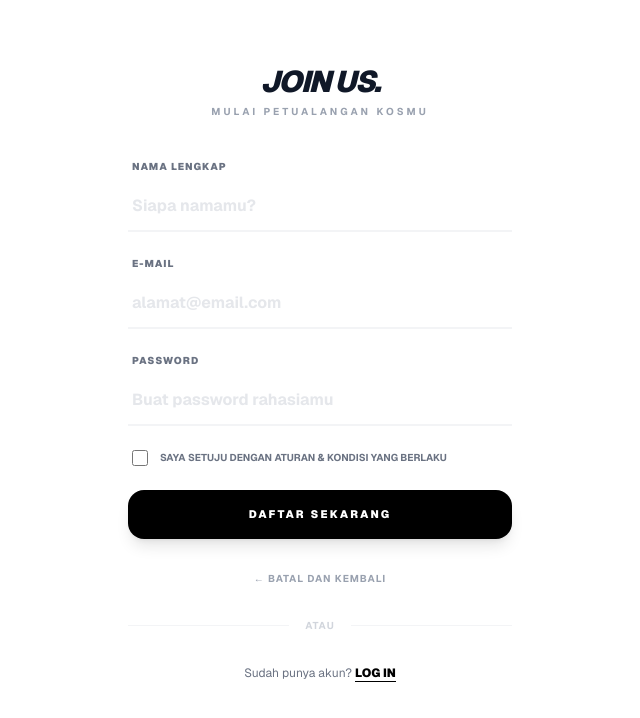
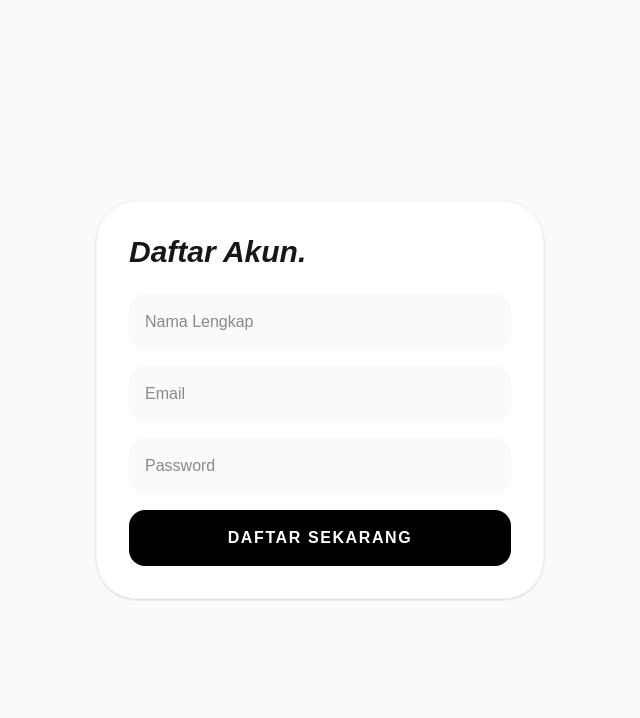
Before and after one commit to Exalty/kosfriendly, a Next.js app: page /register in a window 1280 px wide. Shown: the top 718 px of the page, without its empty margins (320-960 px from the left). Built offline with nearby package versions, Linux system fonts and the light colour scheme.

Commit message:
mod register

```diff
--- /dev/null
+++ b/app/register/RegisterForm.tsx
@@ -0,0 +1,56 @@
+'use client'
+
+import { useSearchParams } from 'next/navigation'
+import { useState } from 'react'
+// Import action register kamu di sini, misal:
+// import { registerAction } from './action'
+
+export default function RegisterForm() {
+  const searchParams = useSearchParams()
+  const error = searchParams.get('error')
+  const [loading, setLoading] = useState(false)
+
+  return (
+    <div className="w-full max-w-md p-8 bg-white rounded-[2.5rem] shadow-sm border border-gray-100">
+      <h1 className="text-3xl font-black italic mb-6">Daftar Akun.</h1>
+
+      {error && (
+        <div className="bg-red-50 text-red-500 p-4 rounded-2xl mb-4 text-xs font-bold uppercase">
+          {error === 'CredentialsSignin' ? 'Email atau Password Salah' : 'Terjadi Kesalahan'}
+        </div>
+      )}
+
+      <form className="space-y-4">
+        {/* Input fields kamu di sini (Nama, Email, Password, dll) */}
+        <input
+          name="nama"
+          placeholder="Nama Lengkap"
+          className="w-full p-4 bg-gray-50 rounded-2xl focus:outline-none focus:ring-2 focus:ring-indigo-500"
+          required
+        />
+        <input
+          name="email"
+          type="email"
+          placeholder="Email"
+          className="w-full p-4 bg-gray-50 rounded-2xl focus:outline-none focus:ring-2 focus:ring-indigo-500"
+          required
+        />
+        <input
+          name="password"
+          type="password"
+          placeholder="Password"
+          className="w-full p-4 bg-gray-50 rounded-2xl focus:outline-none focus:ring-2 focus:ring-indigo-500"
+          required
+        />
+
+        <button
+          type="submit"
+          disabled={loading}
+          className="w-full bg-black text-white py-4 rounded-2xl font-black uppercase tracking-widest active:scale-95 transition-all disabled:opacity-50"
+        >
+          {loading ? 'Proses...' : 'Daftar Sekarang'}
+        </button>
+      </form>
+    </div>
+  )
+}
--- a/app/register/page.tsx
+++ b/app/register/page.tsx
@@ -1,159 +1,20 @@
-'use client'
-
-import { useState } from 'react'
-import { useRouter } from 'next/navigation'
-import { useSearchParams } from 'next/navigation'
-import Link from 'next/link'
+import { Suspense } from 'react'
+import RegisterForm from './RegisterForm'
 
 export default function RegisterPage() {
-  const searchParams = useSearchParams()
-  const kamarId = searchParams.get('kamarId')
-  const router = useRouter()
-  const [nama, setNama] = useState('')
-  const [email, setEmail] = useState('')
-  const [password, setPassword] = useState('')
-  const [setuju, setSetuju] = useState(false)
-  const [error, setError] = useState('')
-  const [loading, setLoading] = useState(false)
-
-  async function handleRegister(e: React.FormEvent) {
-    e.preventDefault()
-    setLoading(true)
-    setError('')
-
-    if (!setuju) {
-      setError('Harap setujui aturan dan kondisi')
-      setLoading(false)
-      return
-    }
-
-    const res = await fetch('/api/register', {
-      method: 'POST',
-      headers: { 'Content-Type': 'application/json' },
-      body: JSON.stringify({ nama, email, password, kamarId })
-    })
-
-    const data = await res.json()
-
-    if (!res.ok) {
-      setError(data.message || 'Terjadi kesalahan')
-      setLoading(false)
-    } else {
-      router.push('/login')
-    }
-  }
-
   return (
-    <div className="min-h-screen bg-white flex flex-col items-center px-6 pt-16 font-sans">
-
-      {/* Header */}
-      <div className="text-center mb-10">
-        <h1 className="text-3xl font-black italic tracking-tighter text-gray-900">JOIN US.</h1>
-        <p className="text-[10px] font-bold text-gray-400 uppercase tracking-[0.3em] mt-1">Mulai petualangan kosmu</p>
-      </div>
-
-      {/* Form */}
-      <form onSubmit={handleRegister} className="w-full max-w-sm flex flex-col gap-6">
-
-        {/* Nama Lengkap */}
-        <div className="flex flex-col gap-2">
-          <label className="text-[10px] font-black text-gray-500 uppercase tracking-widest ml-1">
-            Nama Lengkap
-          </label>
-          <input
-            type="text"
-            placeholder="Siapa namamu?"
-            value={nama}
-            onChange={e => setNama(e.target.value)}
-            className="w-full border-b-2 border-gray-100 py-3 px-1 text-gray-900 font-bold text-base focus:outline-none focus:border-black transition-all placeholder:text-gray-200 bg-transparent"
-            required
-          />
+    <div className="min-h-screen flex items-center justify-center bg-[#f8fafc] p-6">
+      {/* Suspense ini adalah "penyelamat" build Vercel.
+          Dia membungkus komponen yang pakai useSearchParams()
+      */}
+      <Suspense fallback={
+        <div className="flex flex-col items-center gap-4">
+          <div className="w-10 h-10 border-4 border-indigo-600 border-t-transparent rounded-full animate-spin"></div>
+          <p className="text-[10px] font-black uppercase tracking-widest text-gray-400">Memuat Halaman...</p>
         </div>
-
-        {/* Email */}
-        <div className="flex flex-col gap-2">
-          <label className="text-[10px] font-black text-gray-500 uppercase tracking-widest ml-1">
-            E-mail
-          </label>
-          <input
-            type="email"
-            placeholder="alamat@email.com"
-            value={email}
-            onChange={e => setEmail(e.target.value)}
-            className="w-full border-b-2 border-gray-100 py-3 px-1 text-gray-900 font-bold text-base focus:outline-none focus:border-black transition-all placeholder:text-gray-200 bg-transparent"
-            required
-          />
-        </div>
-
-        {/* Password */}
-        <div className="flex flex-col gap-2">
-          <label className="text-[10px] font-black text-gray-500 uppercase tracking-widest ml-1">
-            Password
-          </label>
-          <input
-            type="password"
-            placeholder="Buat password rahasiamu"
-            value={password}
-            onChange={e => setPassword(e.target.value)}
-            className="w-full border-b-2 border-gray-100 py-3 px-1 text-gray-900 font-bold text-base focus:outline-none focus:border-black transition-all placeholder:text-gray-200 bg-transparent"
-            required
-          />
-        </div>
-
-        {/* Checkbox Setuju */}
-        <div className="flex items-center gap-3 px-1">
-          <input
-            type="checkbox"
-            id="setuju"
-            checked={setuju}
-            onChange={e => setSetuju(e.target.checked)}
-            className="w-4 h-4 accent-black cursor-pointer"
-          />
-          <label htmlFor="setuju" className="text-[10px] font-bold text-gray-500 uppercase cursor-pointer leading-tight">
-            Saya setuju dengan aturan & kondisi yang berlaku
-          </label>
-        </div>
-
-        {/* Error Message */}
-        {error && (
-          <div className="bg-red-50 text-red-500 text-[10px] font-bold py-3 px-4 rounded-xl text-center uppercase tracking-tighter border border-red-100">
-            {error}
-          </div>
-        )}
-
-        {/* Tombol Sign Up */}
-        <button
-          type="submit"
-          disabled={loading}
-          className="bg-black text-white py-4 rounded-2xl text-[11px] font-black tracking-[0.2em] hover:bg-gray-800 transition shadow-lg active:scale-95 disabled:bg-gray-400"
-        >
-          {loading ? 'MEMPROSES...' : 'DAFTAR SEKARANG'}
-        </button>
-
-        {/* Link Kembali */}
-        <Link
-          href="/"
-          className="text-center text-[10px] font-bold text-gray-400 uppercase tracking-widest hover:text-black transition-colors mt-2"
-        >
-          ← Batal dan Kembali
-        </Link>
-
-        {/* Divider */}
-        <div className="flex items-center gap-4 my-2">
-          <div className="flex-1 h-px bg-gray-100" />
-          <span className="text-[10px] font-bold text-gray-300 uppercase tracking-widest">Atau</span>
-          <div className="flex-1 h-px bg-gray-100" />
-        </div>
-
-        {/* Link Login */}
-        <p className="text-center text-xs text-gray-500">
-          Sudah punya akun?{' '}
-          <Link href="/login" className="font-black text-black border-b border-black">
-            LOG IN
-          </Link>
-        </p>
-
-      </form>
+      }>
+        <RegisterForm />
+      </Suspense>
     </div>
   )
 }
```
